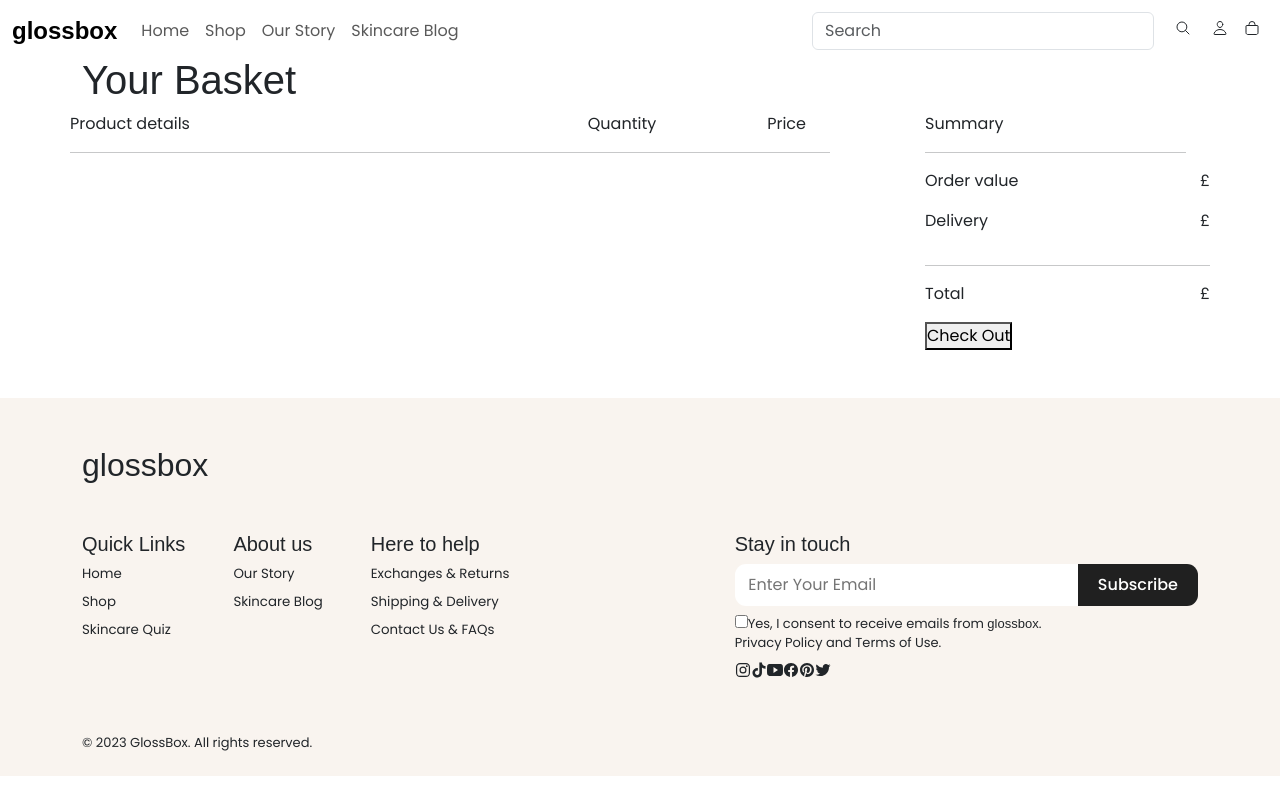
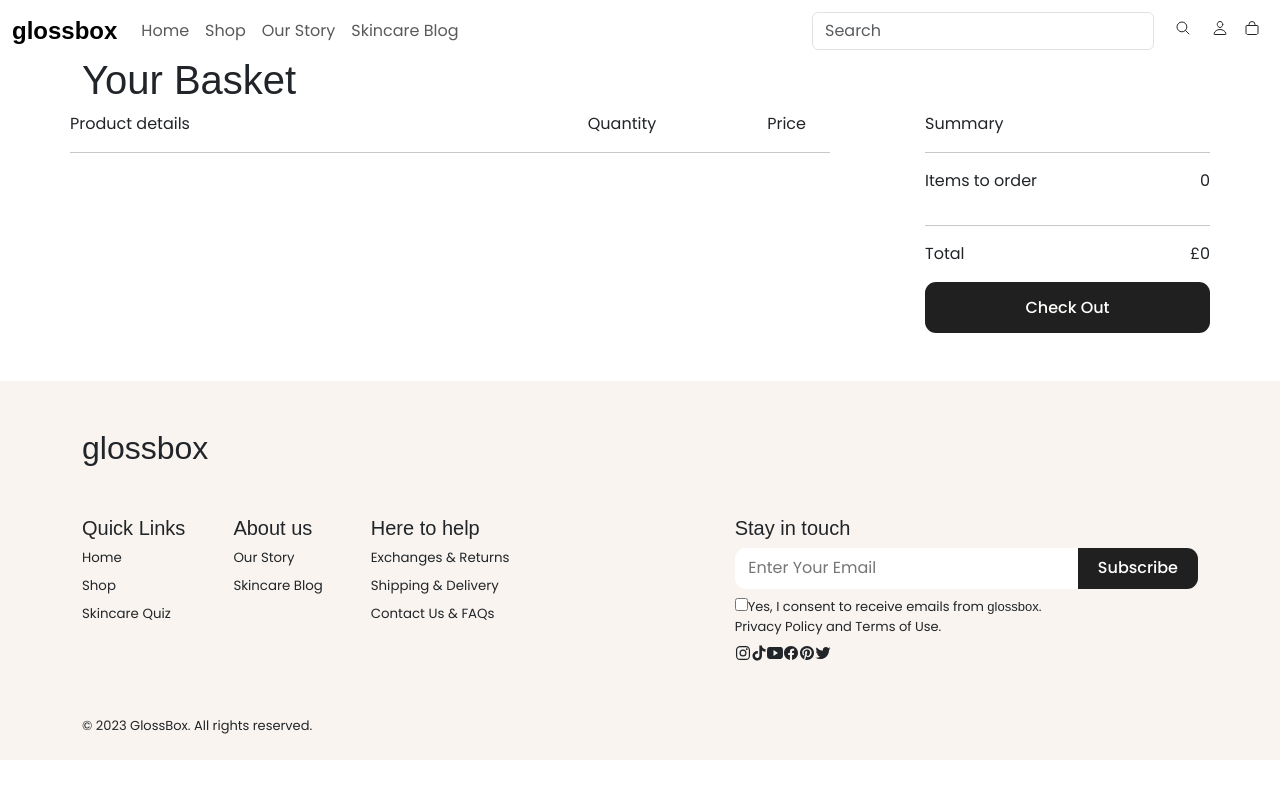
Before and after one commit to agh911/glossbox-eshop, a React (Vite) app in the folder FrontEnd/: page /basket in a window 1280 px wide. Built offline with nearby package versions, Linux system fonts and the light colour scheme; a web font is replaced by a local one.

Commit message:
Added changed for the basket

```diff
--- a/FrontEnd/src/components/Card.css
+++ b/FrontEnd/src/components/Card.css
@@ -32,3 +32,18 @@
     border-radius: 11px;
     overflow: hidden;
 }
+
+.checkout-button {
+    width: 100%;
+    font-weight: 500;
+    background-color: #202020;
+    color: #fffffe;
+    border: none;
+    padding: .85em 4em;
+    border-radius: 11px;
+    transition: .5s ease-in-out;
+}
+
+.checkout-button:hover {
+    background-color: #9fa8d8;
+}
--- a/FrontEnd/src/components/OrderSummary.jsx
+++ b/FrontEnd/src/components/OrderSummary.jsx
@@ -1,29 +1,31 @@
 import React from 'react';
+import './Card.css';
 
-const OrderSummary = ({ order, delivery, total }) => {
+const OrderSummary = ({ numberOfItems, total }) => {
+
     return (
         <>
             <div className="container row">
                 <div className="col-lg-12">
-                    <p>Summary</p>
-                    <hr />
+                    <p className='mb-0'>Summary</p>
                 </div>
             </div>
+            <hr />
             <div className="d-flex justify-content-between">
-                <p>Order value</p>
-                <p>£{order}</p>
+                <p>Items to order</p>
+                <p>{numberOfItems}</p>
             </div>
-            <div className="d-flex justify-content-between">
+            {/* <div className="d-flex justify-content-between">
                 <p>Delivery</p>
-                <p>£{delivery}</p>
-            </div>
+                <p>£</p>
+            </div> */}
             <hr />
             <div className="d-flex justify-content-between">
                 <p>Total</p>
                 <p>£{total}</p>
             </div>
 
-            <button className='mb-5'>Check Out</button>
+            <button className='checkout-button mb-5'>Check Out</button>
         </>
     );
 }
--- a/FrontEnd/src/pages/Basket.jsx
+++ b/FrontEnd/src/pages/Basket.jsx
@@ -7,6 +7,10 @@
         return productData.find((product) => product._id === productId);
     };
 
+    const numberOfItems = user && user.basket && user.basket.items
+        ? user.basket.items.reduce((total, item) => total + (item.quantity ? item.quantity : 0), 0)
+        : 0;
+
     const calculateTotal = () => {
         return user.basket.items.reduce((total, basketItem) => {
             const product = findProductData(basketItem.product);
@@ -14,6 +18,9 @@
             return total + itemTotal;
         }, 0);
     };
+
+    const total = user && user.basket ? calculateTotal() : 0;
+
     return (
         <div className="container pt-5">
             <h1 className="fs pt-2">Your Basket</h1>
@@ -46,7 +53,7 @@
                     )}
                 </div>
                 <div className="col-lg-3 ms-4">
-                    <OrderSummary total={calculateTotal} />
+                    <OrderSummary numberOfItems={numberOfItems} total={total} />
                 </div>
             </div>
         </div>
--- a/FrontEnd/src/pages/Home.jsx
+++ b/FrontEnd/src/pages/Home.jsx
@@ -26,7 +26,6 @@
                 </div>
             </div>
             <section className='container text-center my-5'>
-                {/* {signedIn && <p>{user._id}</p>} */}
                 <h4 className="fs">Explore Our Collections</h4>
                 <p>find your favourites</p>
                 <div className='d-flex justify-content-around flex-wrap mt-4'>
```
